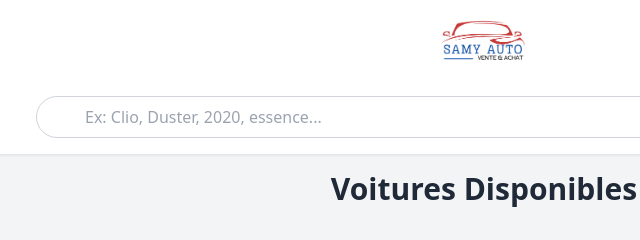
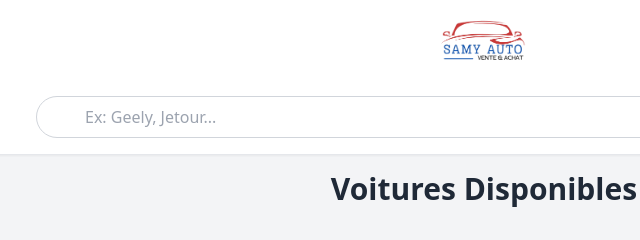
Before and after one commit to YoucefAaa/Samy-frontend, a plain HTML site: page cars-available.html in a window 1280 px wide. Shown: the top 240 px of the page, 156-796 px from the left. Drawn offline with nearby package versions, Linux system fonts and the light colour scheme; no server answers.

Commit message:
dump ass js

```diff
--- a/cars-available.html
+++ b/cars-available.html
@@ -92,7 +92,7 @@
           <input
             type="text"
             id="search-input"
-            placeholder="Ex: Clio, Duster, 2020, essence..."
+            placeholder="Ex: Geely, Jetour..."
             data-translate="search-place"
             class="w-full px-4 py-3 lg:py-2 text-[2rem] lg:text-base border border-gray-300 rounded-full focus:outline-none focus:ring-2 focus:ring-blue-500 focus:border-blue-500 pl-12 transition-all duration-200"
             autocomplete="off"
```
Also changed, not shown: cars-sur-commande.html (+1 -1 lines).
